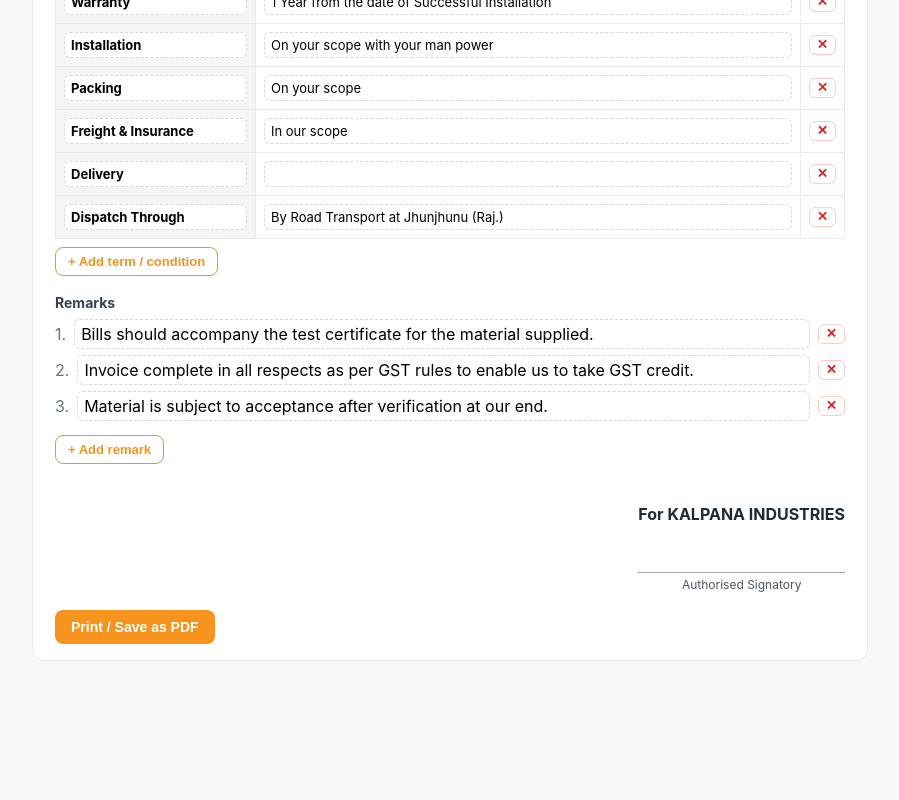
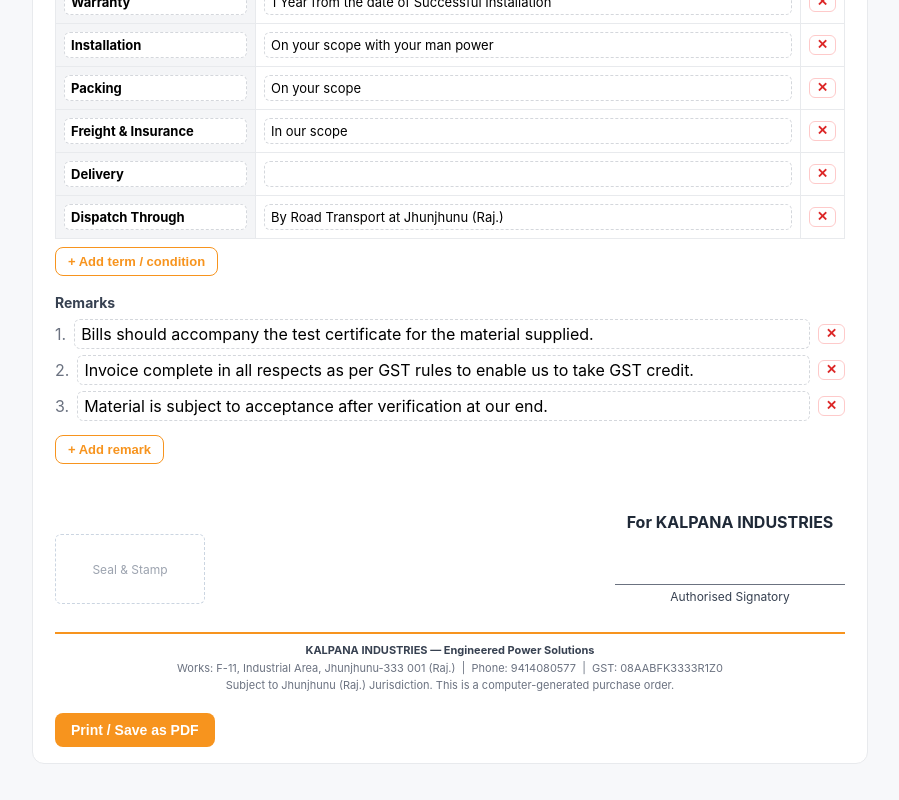
Before and after one commit to madhavgadia8-cloud/purchase-web, a Next.js app: page /purchase-orders/new in a window 1280 px wide. Shown: the part 707-1507 px from the top of the page, without its empty margins (190-1089 px from the left). Before the commit the page ends 1410 px from the top, so only its background shows below. Built offline with nearby package versions, Linux system fonts and the light colour scheme.

Commit message:
Improve PO footer

```diff
--- a/app/globals.css
+++ b/app/globals.css
@@ -117,3 +117,7 @@
 @media print {
   .po input, .po textarea { border: none !important; background: transparent !important; padding: 0 !important; resize: none; color: #000; }
 }
+@media print {
+  .po .card { border: none !important; box-shadow: none !important; }
+  @page { margin: 12mm; }
+}
--- a/app/rfq/[id]/po/[quoteId]/PoDocument.js
+++ b/app/rfq/[id]/po/[quoteId]/PoDocument.js
@@ -169,12 +169,22 @@
           ))}
           <AddBtn onClick={() => setRemarks((a) => [...a, ""])}>+ Add remark</AddBtn>
 
-          <div style={{ display: "flex", justifyContent: "flex-end", marginTop: 40 }}>
+          <div style={{ display: "flex", justifyContent: "space-between", alignItems: "flex-end", marginTop: 48, gap: 24 }}>
+            <div style={{ fontSize: 12, color: "#6b7280" }}>
+              <div style={{ border: "1px dashed #cbd5e1", borderRadius: 6, width: 150, height: 70, display: "flex", alignItems: "center", justifyContent: "center", color: "#9ca3af" }}>
+                Seal &amp; Stamp
+              </div>
+            </div>
             <div style={{ textAlign: "center" }}>
-              <div style={{ fontWeight: 700 }}>For KALPANA INDUSTRIES</div>
-              <div style={{ height: 48 }} />
-              <div style={{ borderTop: "1px solid #9ca3af", paddingTop: 4, fontSize: 12, color: "#4b5563", minWidth: 200 }}>Authorised Signatory</div>
+              <div style={{ fontWeight: 700, marginBottom: 52 }}>For KALPANA INDUSTRIES</div>
+              <div style={{ borderTop: "1px solid #6b7280", paddingTop: 4, fontSize: 12, color: "#374151", minWidth: 230 }}>Authorised Signatory</div>
             </div>
+          </div>
+
+          <div style={{ marginTop: 28, borderTop: "2px solid var(--brand)", paddingTop: 8, textAlign: "center", fontSize: 11, color: "#6b7280", lineHeight: 1.6 }}>
+            <div style={{ fontWeight: 700, color: "#374151" }}>KALPANA INDUSTRIES &mdash; Engineered Power Solutions</div>
+            <div>Works: F-11, Industrial Area, Jhunjhunu-333 001 (Raj.)&nbsp; | &nbsp;Phone: 9414080577&nbsp; | &nbsp;GST: 08AABFK3333R1Z0</div>
+            <div>Subject to Jhunjhunu (Raj.) Jurisdiction. This is a computer-generated purchase order.</div>
           </div>
 
           <div className="no-print" style={{ marginTop: 18 }}>
```
